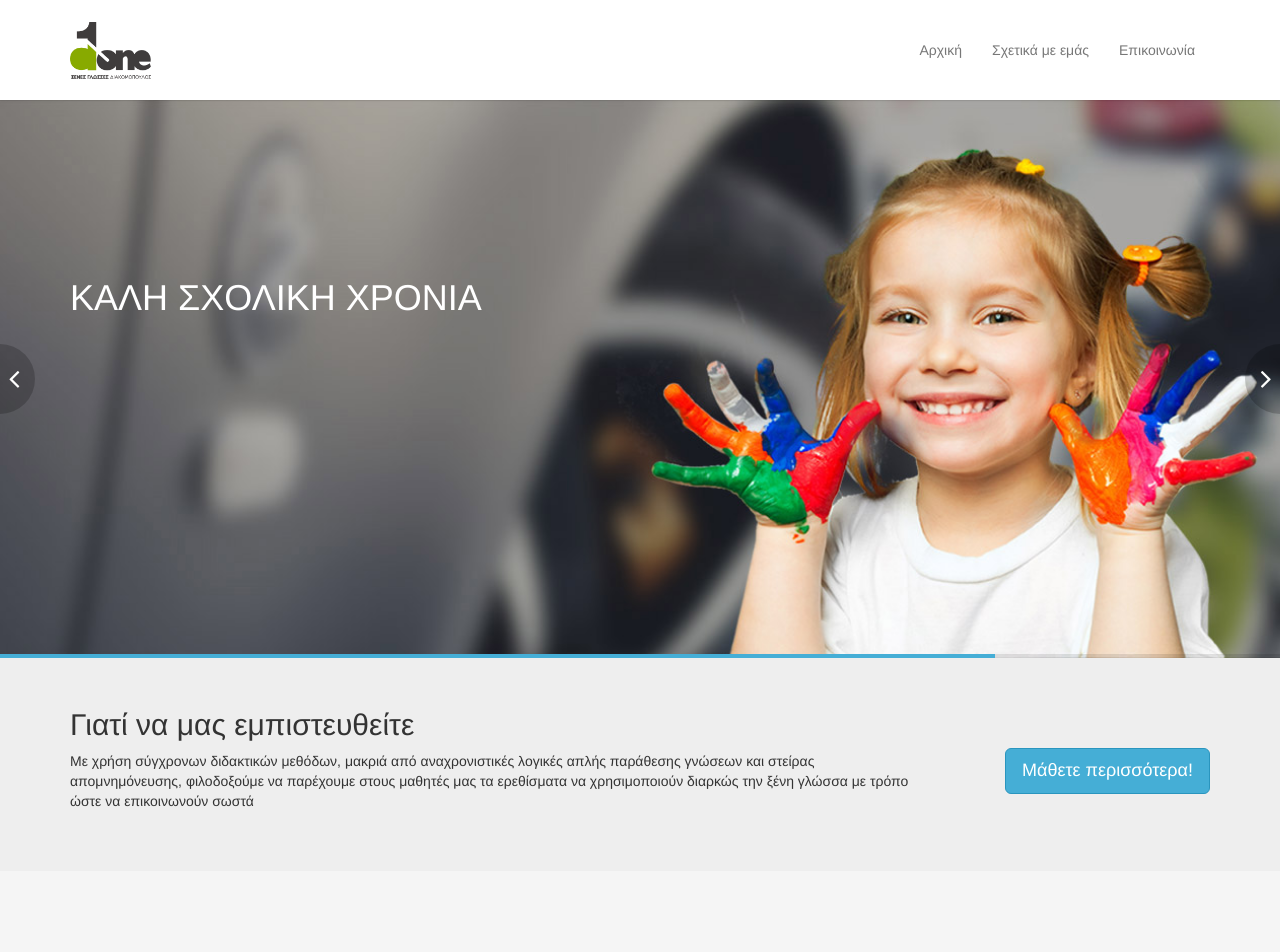
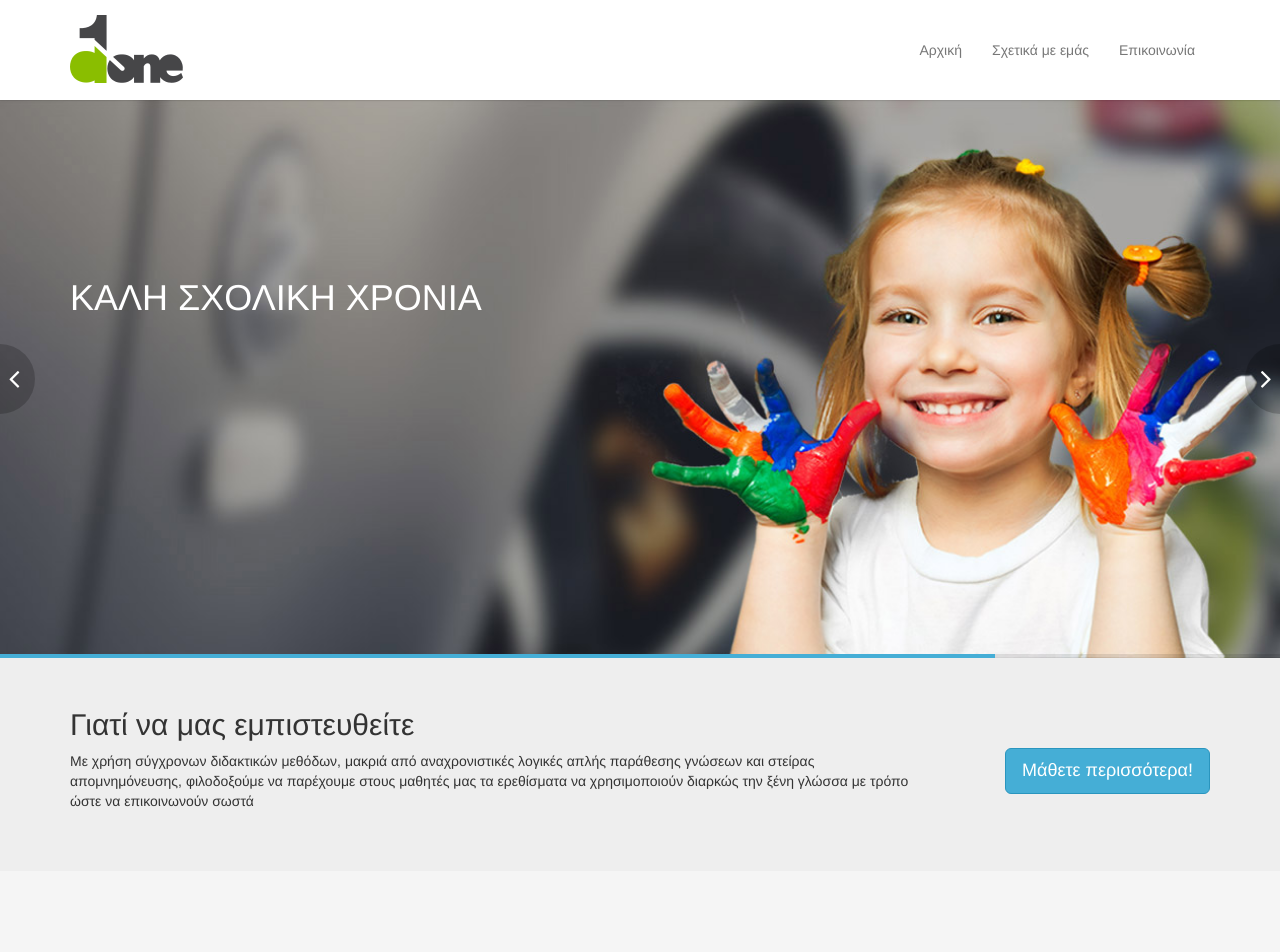
Before and after one commit to Codefully/done, a Jekyll site: the page built from index.html, in a window 1280 px wide. Shown: the top 952 px of the page. Built offline with Jekyll 4.4.1, drawn with Linux system fonts in a browser that asks for light colours.

Commit message:
update logo

```diff
--- a/_includes/header.html
+++ b/_includes/header.html
@@ -8,7 +8,7 @@
                     <span class="icon-bar"></span>
                     <span class="icon-bar"></span>
                 </button>
-                <a class="navbar-brand" href="/"><img src="{{ '/images/logo.png' | prepend: site.baseurl }}" alt="logo" style="height: 57px;"></a>
+                <a class="navbar-brand" href="/"><img src="{{ '/images/logo.png' | prepend: site.baseurl }}" alt="logo"></a>
             </div>
 
             <div class="collapse navbar-collapse navbar-right">
--- a/css/main.css
+++ b/css/main.css
@@ -164,7 +164,7 @@ ul.nostyle i {
 }
 .navbar.navbar-default .navbar-brand {
   height: auto;
-  padding: 22px 15px 21px;
+  /*padding: 22px 15px 21px;*/
 }
 @media only screen and (min-width: 768px) {
   #main-menu.navbar-default {
```
Also changed, not shown: images/logo.png, images/logo.svg (added).
